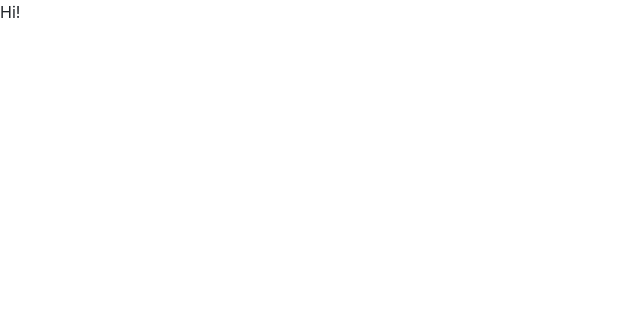
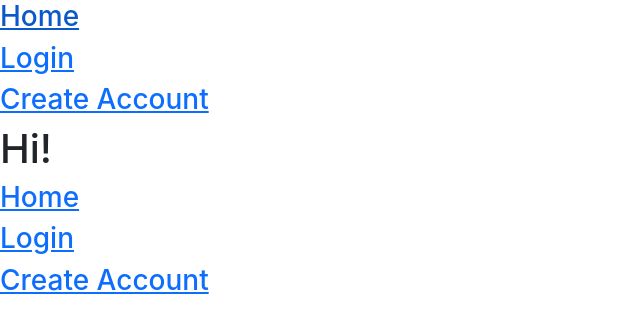
Before and after one commit to SotoTheMayor/bonatics, a React (Create React App) app in the folder client/: page / in a window 1280 px wide. Shown: the top 332 px of the page, without its empty margins (0-640 px from the left). Built offline with nearby package versions, Linux system fonts and the light colour scheme.

Commit message:
rearranging to follow graphQL format with front end

```diff
--- a/client/src/App.tsx
+++ b/client/src/App.tsx
@@ -8,7 +8,10 @@ import {
 } from '@apollo/client';
 import { setContext } from '@apollo/client/link/context'
 
-import BonaticsContainer from './components/BonaticsContainer';
+// import BonaticsContainer from './components/BonaticsContainer';
+import Home from "./pages/Home";
+import Header from './components/Header';
+import Footer from './components/Footer';
 
 const httpLink = createHttpLink({
   uri: '/graphql',
@@ -34,12 +37,16 @@ function App() {
     <ApolloProvider client={client}>
       <Router>
         <div>
-          <Routes>
-            <Route
-              path = '/'
-              element = {<BonaticsContainer />}
-            ></Route>
-          </Routes>
+          <Header />
+            <div>
+              <Routes>
+                <Route
+                  path = '/'
+                  element = {<Home />}
+                ></Route>
+              </Routes>
+            </div>
+          <Footer />
         </div>
       </Router>
     </ApolloProvider>
--- a/client/src/components/BonaticsContainer.tsx
+++ /dev/null
@@ -1,9 +0,0 @@
-import React, { useState } from 'react';
-import Home from './Home'
-
-export default function BonaticsContainer() {
-
-    return (
-        <div><Home /></div>
-    )
-}
--- /dev/null
+++ b/client/src/components/Footer/index.js
@@ -0,0 +1,39 @@
+import React from 'react';
+import { Link } from 'react-router-dom';
+
+import Auth from '../../utils/auth';
+
+const Footer = () => {
+    const logout = (event) => {
+        event.prevenDefault();
+        Auth.logout();
+    };
+    return (
+        <footer>
+            <div>
+                <div>
+                    <Link to='/'>
+                        <h3>Home</h3>
+                    </Link>
+                </div>
+                <div>
+                    {Auth.loggedIn() ? (
+                        <>
+                            <Link to='/myProfile'>
+                                <h3>{Auth.getProfile().data.username}'s Profile</h3>
+                            </Link>
+                            <button onClick={logout}>Logout</button>
+                        </>
+                    ) : (
+                        <>
+                        <Link to='login'><h3>Login</h3></Link>
+                        <Link to='signup'><h3>Create Account</h3></Link>
+                        </>
+                    )}
+                </div>
+            </div>
+        </footer>
+    )
+};
+
+export default Footer;
--- /dev/null
+++ b/client/src/components/Header/index.js
@@ -0,0 +1,39 @@
+import React from 'react';
+import { Link } from 'react-router-dom';
+
+import Auth from '../../utils/auth';
+
+const Header = () => {
+    const logout = (event) => {
+        event.prevenDefault();
+        Auth.logout();
+    };
+    return (
+        <header>
+            <div>
+                <div>
+                    <Link to='/'>
+                        <h3>Home</h3>
+                    </Link>
+                </div>
+                <div>
+                    {Auth.loggedIn() ? (
+                        <>
+                            <Link to='/myProfile'>
+                                <h3>{Auth.getProfile().data.username}'s Profile</h3>
+                            </Link>
+                            <button onClick={logout}>Logout</button>
+                        </>
+                    ) : (
+                        <>
+                        <Link to='login'><h3>Login</h3></Link>
+                        <Link to='signup'><h3>Create Account</h3></Link>
+                        </>
+                    )}
+                </div>
+            </div>
+        </header>
+    )
+};
+
+export default Header;
--- a/client/src/components/Home.tsx
+++ b/client/src/pages/Home.tsx
@@ -2,6 +2,6 @@ import React from "react";
 
 export default function Home() {
     return (
-        <div>Hi!</div>
+        <div><h1>Hi!</h1></div>
     )
 }
--- /dev/null
+++ b/client/src/utils/auth.js
@@ -0,0 +1,39 @@
+import decode from 'jwt-decode';
+
+class AuthService {
+
+    getProfile() {
+        return decode(this.getToken());
+    }
+
+    loggedIn() {
+        const token =  this.getToken();
+        return token && !this.isTokenExpired(token) ? true : false;
+    }
+
+    isTokenExpired(token) {
+        const decoded = decode(token);
+        if (decoded.exp < Date.now() / 1000) {
+            localStorage.removeItem('id_token');
+            return true;
+        }
+        return false;
+    }
+
+    getToken() {
+        return localStorage.getItem('id_token');
+    }
+
+    login(idToken) {
+        localStorage.setItem('id_token', idToken);
+        window.location.assign('/');
+    }
+
+    logout() {
+        localStorage.removeItem('id_token');
+        window.location.reload();
+    }
+
+};
+
+export default new AuthService();
```
